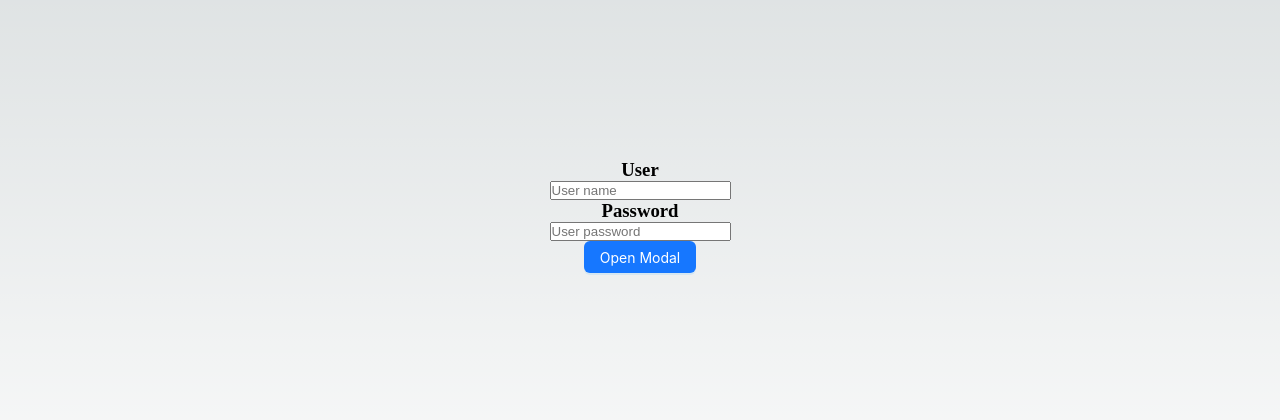
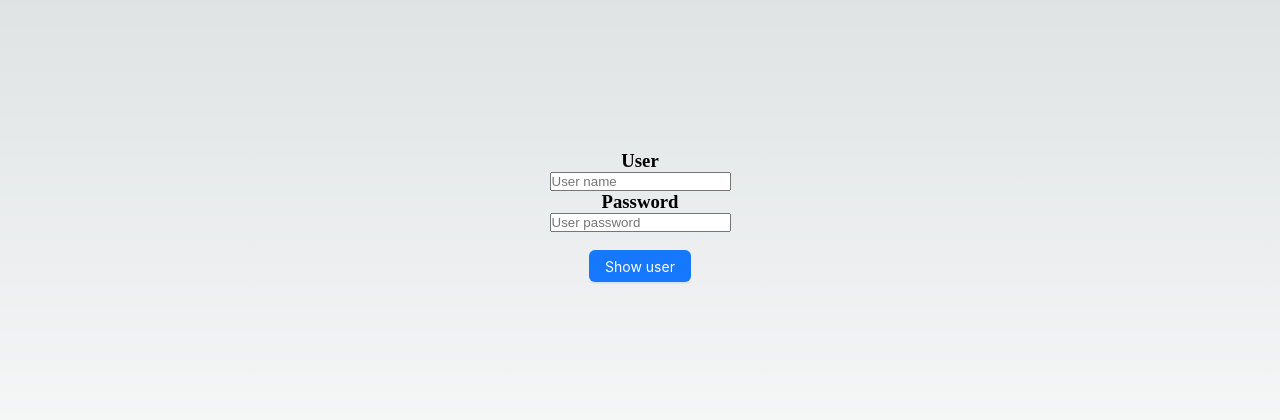
Before and after one commit to Aluonam/pt_221123, a Next.js app: page / in a window 1280 px wide. Shown: the part 184-604 px from the top of the page. Built offline with nearby package versions, Linux system fonts and the light colour scheme.

Commit message:
modal show username and userpassword

```diff
--- a/components/FormPassword.jsx
+++ b/components/FormPassword.jsx
@@ -11,7 +11,8 @@ const FormPassword = () => {
     <input type='text' placeholder='User name' onChange={(e)=>{setUserName(e.target.value)}}></input>
     <h3>Password</h3>
     <input type='password' placeholder='User password' onChange={(e)=>{setUserPassword(e.target.value)}}></input>
-    <ModalANT></ModalANT>
+    <br/>
+    <ModalANT userName={userName} userPassword={userPassword}></ModalANT>
     </>
   )
 }
--- a/components/ModalANT.jsx
+++ b/components/ModalANT.jsx
@@ -1,7 +1,7 @@
 import React, { useState } from 'react';
 import { Button, Modal } from 'antd';
 
-const ModalANT = () => {
+const ModalANT = ({userName, userPassword}) => {
   const [isModalOpen, setIsModalOpen] = useState(false);
   const showModal = () => {
     setIsModalOpen(true);
@@ -15,11 +15,11 @@ const ModalANT = () => {
   return (
     <>
       <Button type="primary" onClick={showModal}>
-        Open Modal
+        Show user
       </Button>
-      <Modal title="Basic Modal" open={isModalOpen} onOk={handleOk} onCancel={handleCancel}>
-        <p>Some contents...</p>
-        <p>Some contents...</p>
+      <Modal title="User" open={isModalOpen} onOk={handleOk} onCancel={handleCancel}>
+        <p>The user name is: {userName}</p>
+        <p>The passsword is: {userPassword}</p>
       </Modal>
     </>
   );
```
